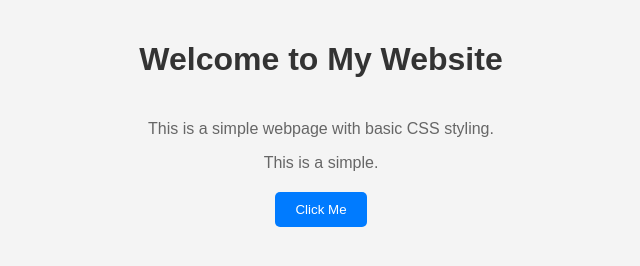
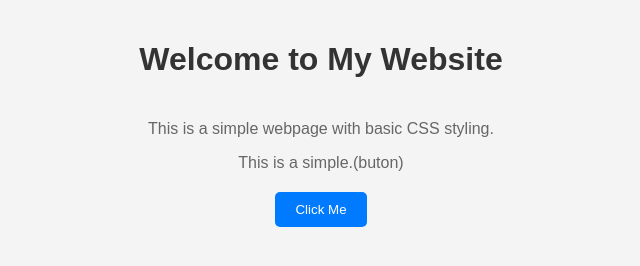
Before and after one commit to Yousaf-rao/local1, a plain HTML site: page index.html in a window 1280 px wide. Shown: the full height of the page, 319-959 px from the left. Drawn offline with Linux system fonts and the light colour scheme.

```diff
--- a/index.html
+++ b/index.html
@@ -9,7 +9,7 @@
 <body>
     <h1>Welcome to My Website</h1>
     <p>This is a simple webpage with basic CSS styling.</p>
-    <p>This is a simple.</p>
+    <p>This is a simple.(buton)</p>
     <button>Click Me</button>
 </body>
 </html>
```
